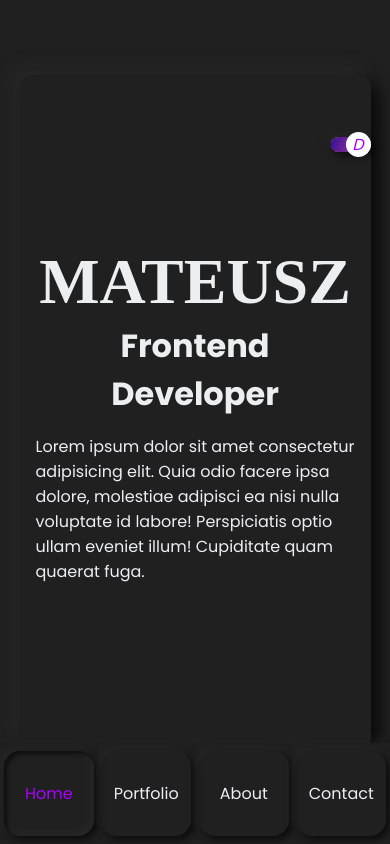
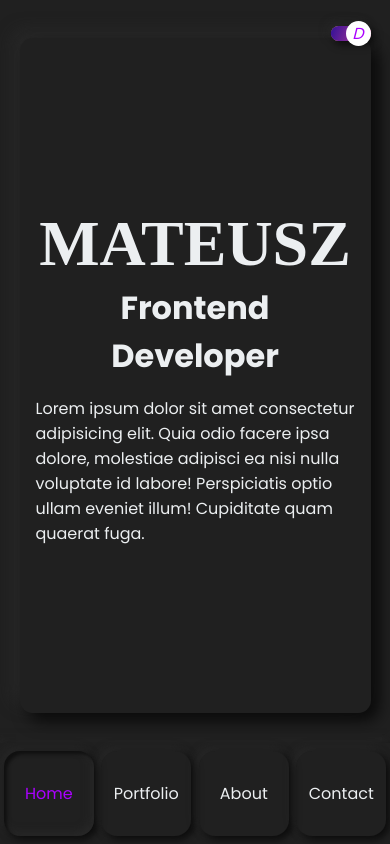
Before and after one commit to mateuszgorecki/first-react-app, a React (Create React App) app: page / in a window 390 px wide. Built offline with nearby package versions, Linux system fonts and the light colour scheme; a web font is replaced by a local one.

Commit message:
theme switch and content not display properply

```diff
--- a/src/assets/scss/Header.module.scss
+++ b/src/assets/scss/Header.module.scss
@@ -259,7 +259,7 @@
     .theme-button {
       position: absolute;
       right: 5%;
-      top: -600%;
+      top: -85vh;
     }
   }
 
--- a/src/assets/scss/_global.scss
+++ b/src/assets/scss/_global.scss
@@ -107,7 +107,6 @@ a {
             height: 90%;
             display: flex;
             align-items: center;
-            top: 10%;
           }
         }
       }
```
